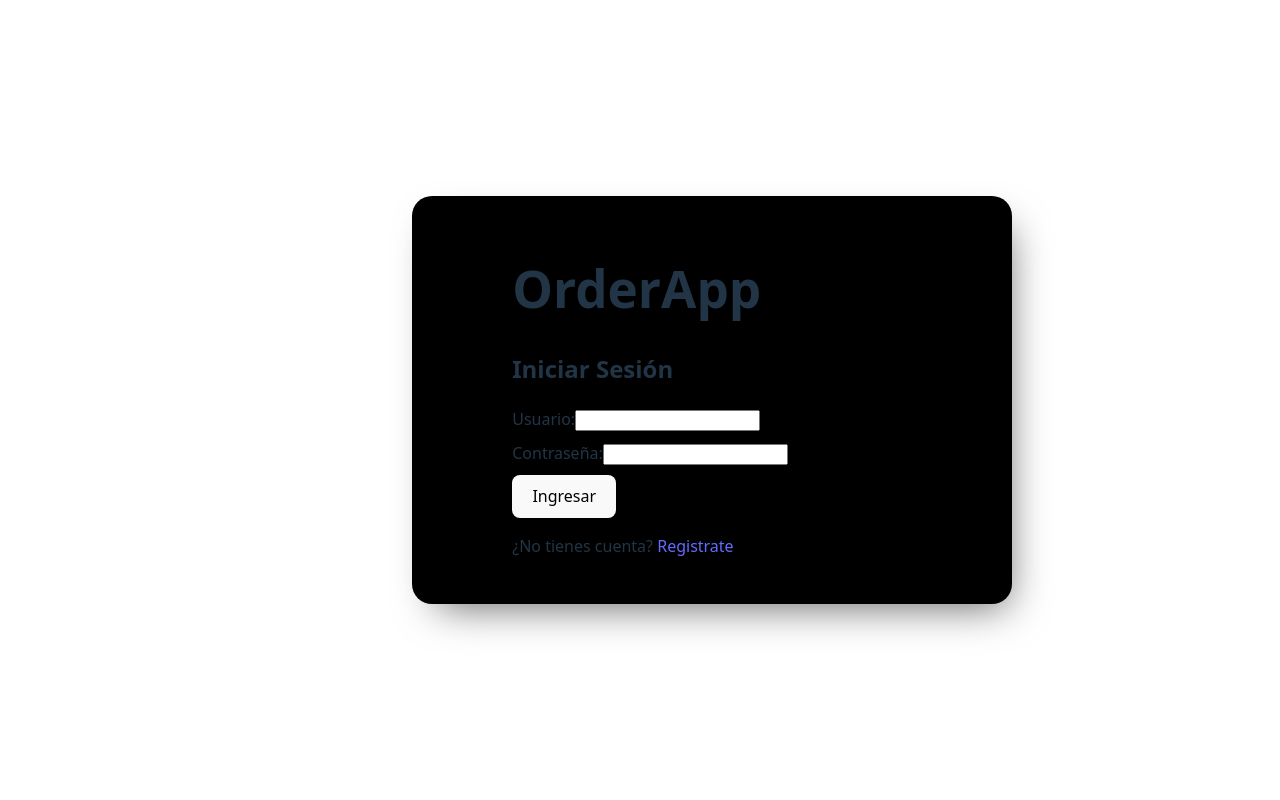
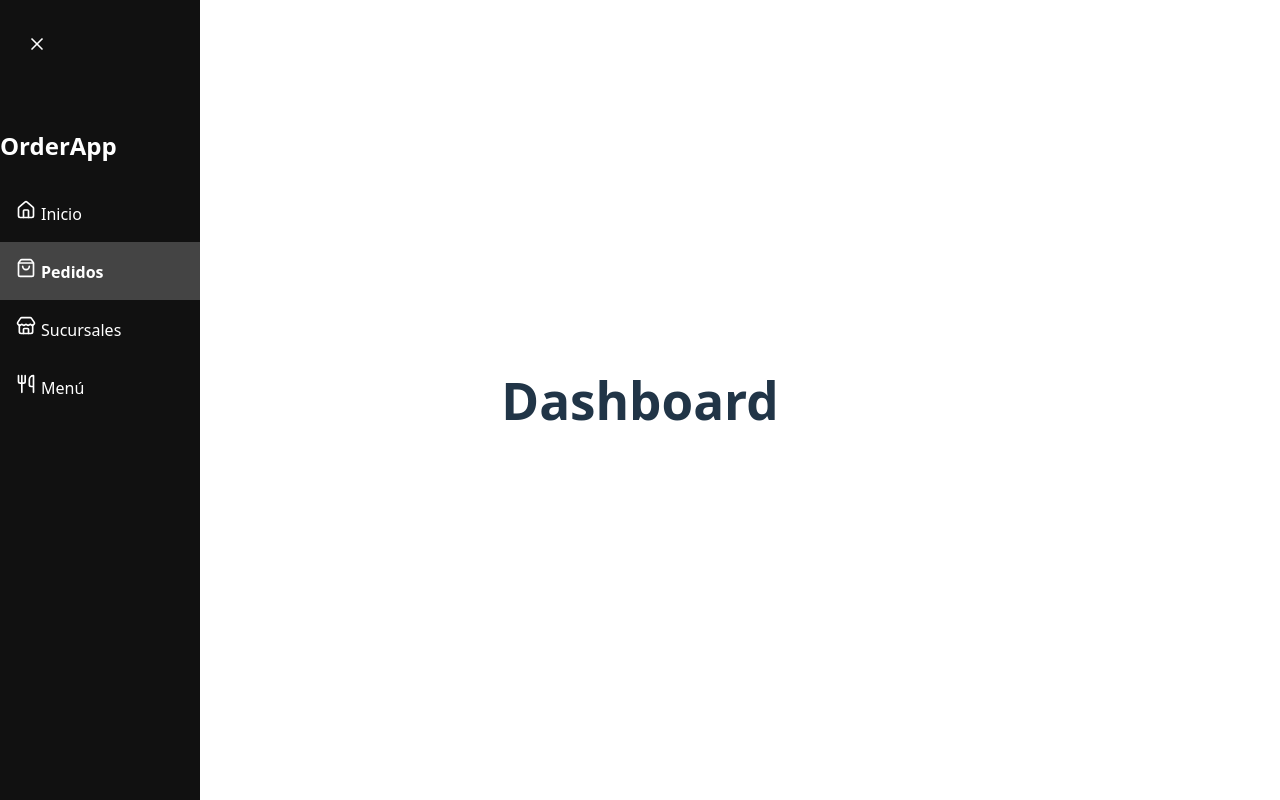
Before and after one commit to Frannco19/OrderProyectAPP, a React (Vite) app: page /admin/orders in a window 1280 px wide. Built offline with nearby package versions, Linux system fonts and the light colour scheme.

Commit message:
Creacion de componente Dashboard, DashboardContainer y NavbarDashboard

```diff
--- a/package.json
+++ b/package.json
@@ -10,8 +10,10 @@
     "preview": "vite preview"
   },
   "dependencies": {
+    "lucide-react": "^0.541.0",
     "react": "^19.1.1",
-    "react-dom": "^19.1.1"
+    "react-dom": "^19.1.1",
+    "react-router-dom": "^7.8.2"
   },
   "devDependencies": {
     "@eslint/js": "^9.33.0",
--- a/src/App.jsx
+++ b/src/App.jsx
@@ -1,5 +1,8 @@
 import { useState } from "react";
 import AuthForm from "./components/AuthForm/AuthForm";
+import DashboardContainer from "./components/Dashboard/dashboardContainer/DashboardContainer";
+import DashboardNav from "./components/Dashboard/navbarDashboard/Navbar";
+import { BrowserRouter } from "react-router-dom";
 
 function App() {
   const [mode, setMode] = useState("login");
@@ -9,11 +12,14 @@ function App() {
   };
 
   return (
-    <AuthForm
-      mode={mode}
-      onSubmit={handleSubmit}
-      onSwitch={() => setMode(mode === "login" ? "register" : "login")}
-    />
+    <BrowserRouter>
+      <DashboardContainer />
+    </BrowserRouter>
+    // <AuthForm
+    //   mode={mode}
+    //   onSubmit={handleSubmit}
+    //   onSwitch={() => setMode(mode === "login" ? "register" : "login")}
+    // />
   );
 }
 
--- /dev/null
+++ b/src/components/Dashboard/dashboardContainer/DashboardContainer.jsx
@@ -0,0 +1,16 @@
+import React from 'react'
+import DashboardNav from '../navbarDashboard/Navbar'
+
+const DashboardContainer = () => {
+  return (
+    <div className="layout">
+      <DashboardNav />
+      <main className="content">
+        {/* tu contenido del dashboard */}
+        <h1>Dashboard</h1>
+      </main>
+    </div>
+  )
+}
+
+export default DashboardContainer
--- /dev/null
+++ b/src/components/Dashboard/navbarDashboard/Navbar.css
@@ -0,0 +1,80 @@
+.sidebar {
+  position: fixed;
+  top: 0;
+  left: 0;
+  height: 100vh;
+  width: 60px;
+  background-color: #111;
+  color: white;
+  transition: width 0.3s ease;
+  overflow: hidden;
+  padding-top: 1rem;
+  display: flex;
+  flex-direction: column;
+  align-items: flex-start;
+}
+
+.sidebar.open {
+  width: 200px;
+}
+
+.menu-toggle {
+  background: none;
+  border: none;
+  color: white;
+  margin: 0.5rem;
+  cursor: pointer;
+}
+
+.nav-links {
+  display: flex;
+  flex-direction: column;
+  margin-top: 2rem;
+  width: 100%;
+}
+
+.nav-links button {
+  background: none;
+  border: none;
+  color: white;
+  padding: 1rem;
+  text-align: left;
+  width: 100%;
+  cursor: pointer;
+}
+
+.nav-links button:hover {
+  background: #333;
+}
+
+.nav-links {
+  display: flex;
+  flex-direction: column;
+  margin-top: 2rem;
+  width: 100%;
+}
+
+.nav-links a {
+  padding: 1rem;
+  color: white;
+  text-decoration: none;
+  display: block;
+}
+
+.nav-links a:hover {
+  background: #333;
+}
+
+.nav-links a.active {
+  background: #444;
+  font-weight: bold;
+}
+
+.dashboard-content {
+  flex: 1;
+  padding: 1rem;
+}
+
+span{
+    padding-left: 5px;
+}
--- /dev/null
+++ b/src/components/Dashboard/navbarDashboard/Navbar.jsx
@@ -0,0 +1,41 @@
+import { useState } from "react";
+import { NavLink } from "react-router-dom";
+import { Menu, X, Home, ShoppingBag, Store, Utensils } from "lucide-react";
+import "./Navbar.css";
+
+const LINKS = [
+  { to: "/admin", label: "Inicio", icon: Home },
+  { to: "/admin/orders", label: "Pedidos", icon: ShoppingBag },
+  { to: "/admin/branches", label: "Sucursales", icon: Store },
+  { to: "/admin/menu", label: "Menú", icon: Utensils },
+];
+
+export default function DashboardNav() {
+  const [isOpen, setIsOpen] = useState(true);
+
+  return (
+    <aside className={`sidebar ${isOpen ? "open" : "closed"}`} aria-label="Sidebar">
+      <button
+        className="menu-toggle"
+        onClick={() => setIsOpen(o => !o)}
+        aria-expanded={isOpen}
+        aria-label={isOpen ? "Cerrar menú" : "Abrir menú"}
+      >
+        {isOpen ? <X size={20} /> : <Menu size={20} />}
+      </button>
+
+      <nav className="nav-links">
+        <div className="brand">
+          {isOpen && <h2 className="brand-text">OrderApp</h2>}
+        </div>
+
+        {LINKS.map(({ to, label, icon: Icon }) => (
+          <NavLink key={to} to={to} className="link" title={label} end={to === "/admin"}>
+            <Icon className="link-icon" size={20} />
+            {isOpen && <span className="link-text">{label}</span>}
+          </NavLink>
+        ))}
+      </nav>
+    </aside>
+  );
+}
```
Also changed, not shown: 1 other file (tests, documents, lock files or other folders).
